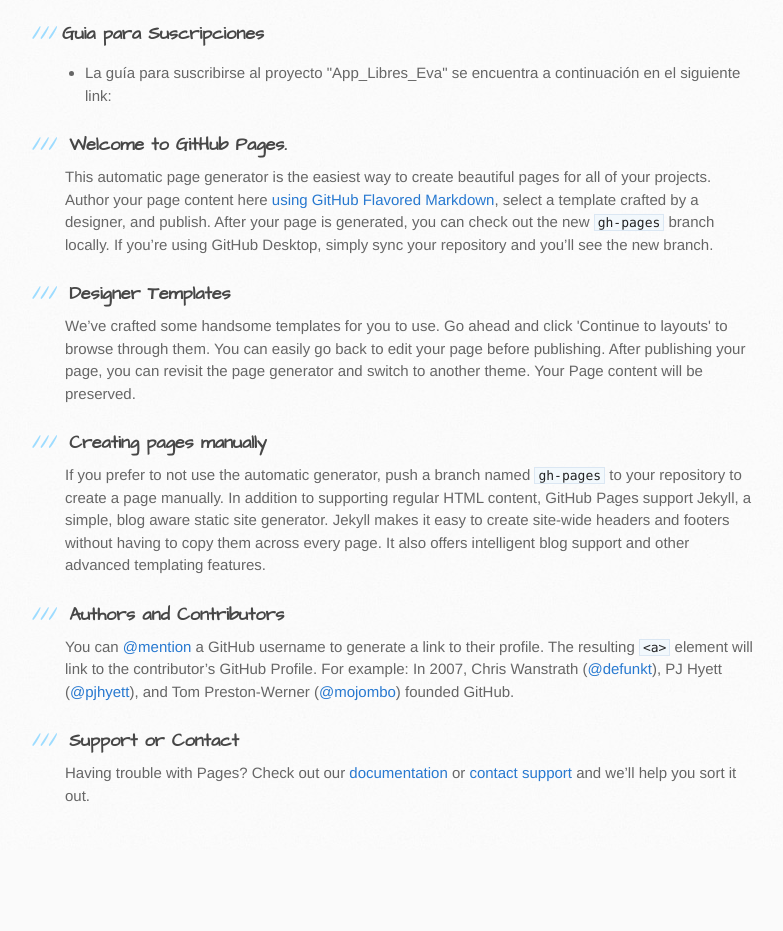
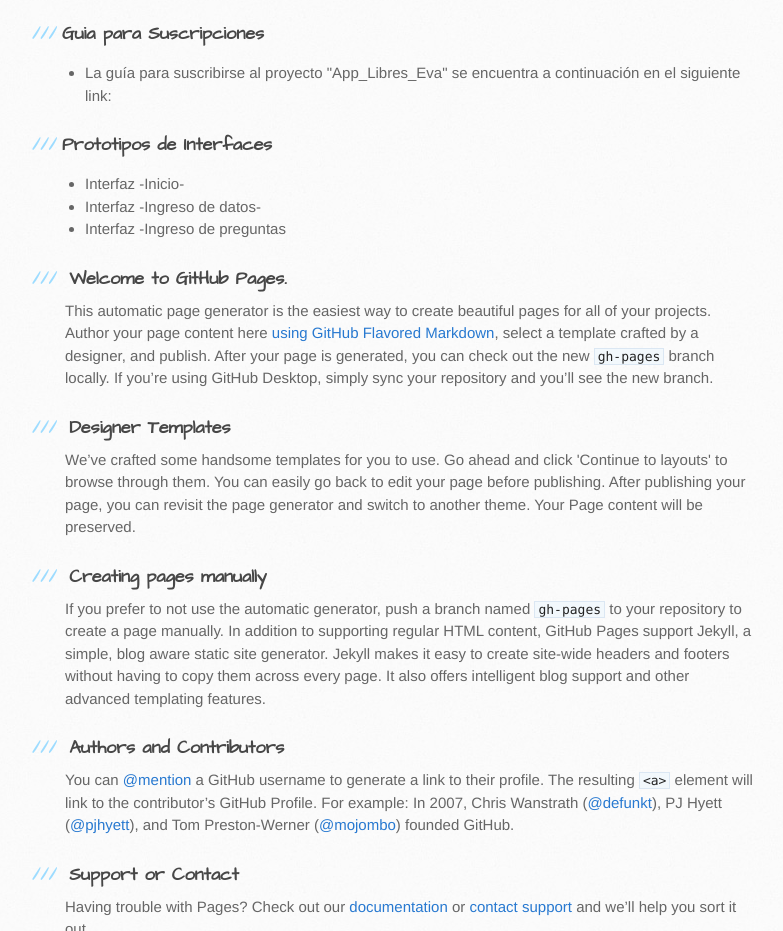
Before and after one commit to EvelynRegalado/App_Libres_Eva-gh-pages, a plain HTML site: page index.html in a window 1280 px wide. Shown: the part 1360-2291 px from the top of the page, without its empty margins (105-888 px from the left). Before the commit the page ends 2210 px from the top, so only its background shows below. Drawn offline with Linux system fonts and the light colour scheme.

Commit message:
Interfaz

```diff
--- a/index.html
+++ b/index.html
@@ -83,6 +83,12 @@
             <ul>
                 <li> La guía para suscribirse al proyecto "App_Libres_Eva" se encuentra a continuación en el siguiente link:</li>
             </ul>
+            <h3>Prototipos de Interfaces</h3>
+            <ul>
+                <li>Interfaz -Inicio-</li>
+                <li>Interfaz -Ingreso de datos-</li>
+                <li>Interfaz -Ingreso de preguntas</li>
+            </ul>
           <h3>
             <a id="welcome-to-github-pages" class="anchor" href="#welcome-to-github-pages" aria-hidden="true"><span class="octicon octicon-link"></span></a>Welcome to GitHub Pages.
           </h3>
```
